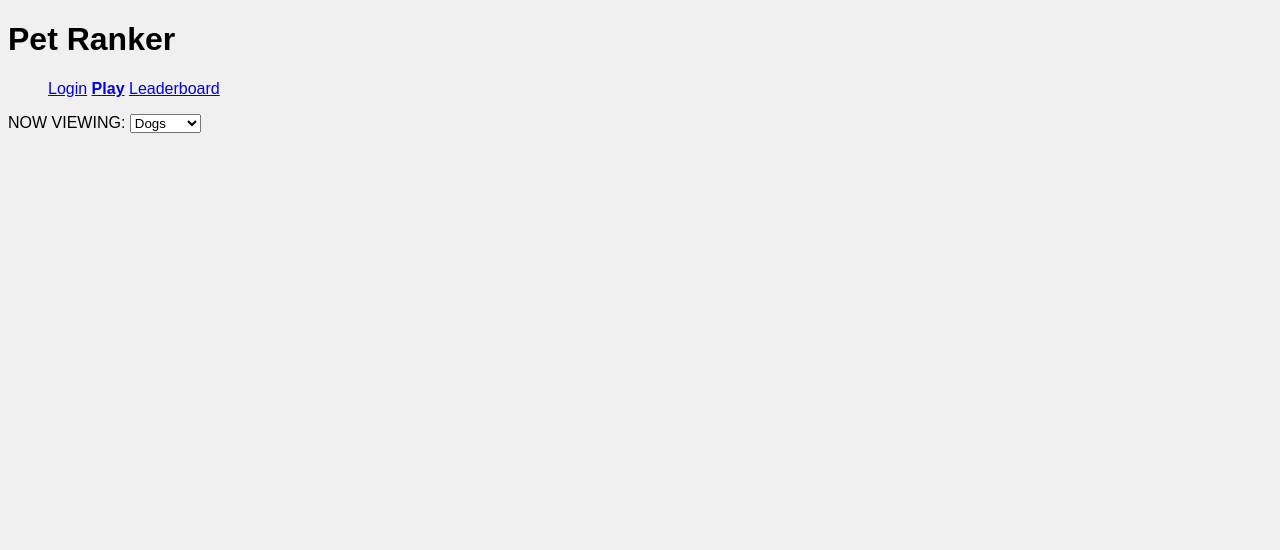
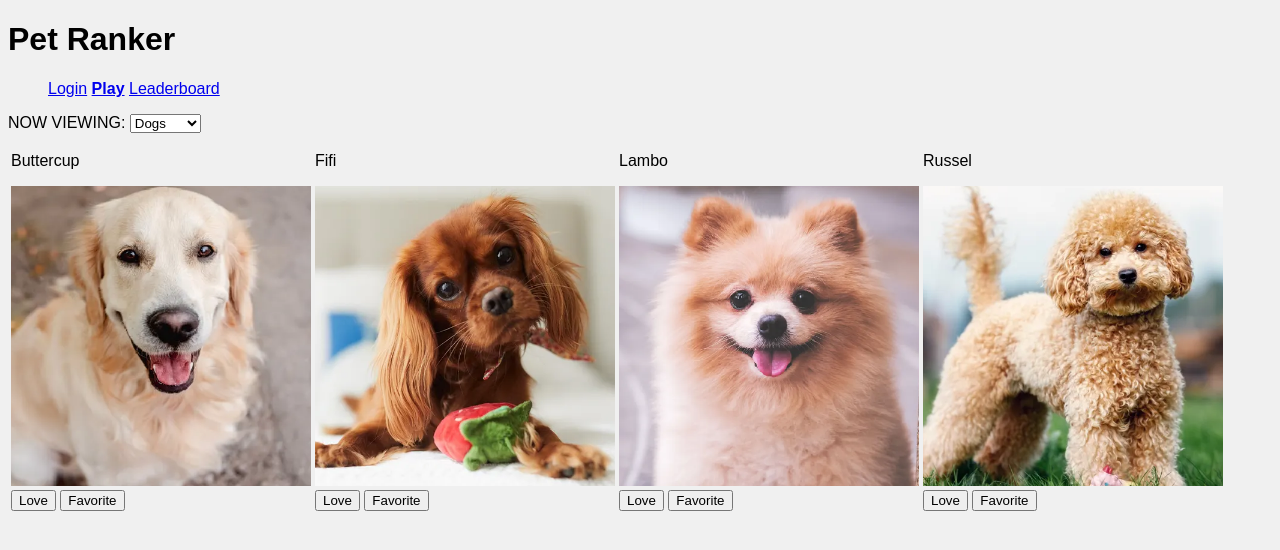
Before and after one commit to chm06/startup, a plain HTML site: page play.html in a window 1280 px wide. Drawn offline with Linux system fonts and the light colour scheme.

Commit message:
sample dog profiles

```diff
--- a/play.html
+++ b/play.html
@@ -29,6 +29,41 @@
         </select>
       </div>
 
+      <div>
+        <table>
+          <tr>
+            <td>
+              <p>Buttercup</p>
+              <img src="Dog1.png" alt="Cute Dog #1" width="300px" height="300px">
+              <br>
+              <button type="button">Love</button>
+              <button type="button">Favorite</button>
+            </td>
+            <td>
+              <p>Fifi</p>
+              <img src="Dog2.png" alt="Cute Dog #2" width="300px" height="300px">
+              <br>
+              <button type="button">Love</button>
+              <button type="button">Favorite</button>
+            </td>
+            <td>
+              <p>Lambo</p>
+              <img src="Dog3.png" alt="Cute Dog #3" width="300px" height="300px">
+              <br>
+              <button type="button">Love</button>
+              <button type="button">Favorite</button>
+            </td>
+            <td>
+              <p>Russel</p>
+              <img src="Dog4.png" alt="Cute Dog #4" width="300px" height="300px">
+              <br>
+              <button type="button">Love</button>
+              <button type="button">Favorite</button>
+            </td>
+          </tr>
+        </table>
+      </div>
+
     </main>
   </body>
 </html>
```
Also changed, not shown: Dog1.png (added), Dog2.png (added), Dog3.png (added), Dog4.png (added).
